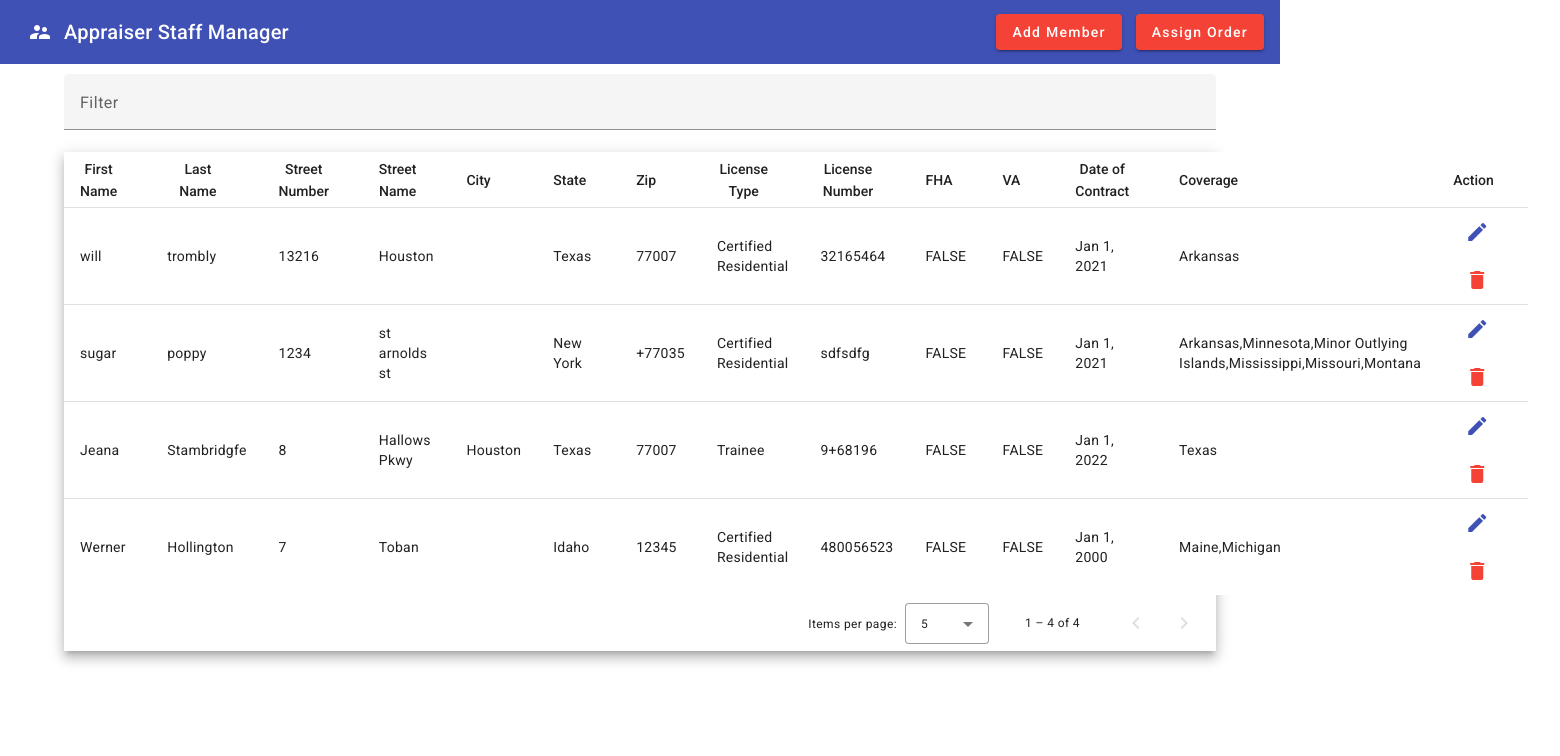
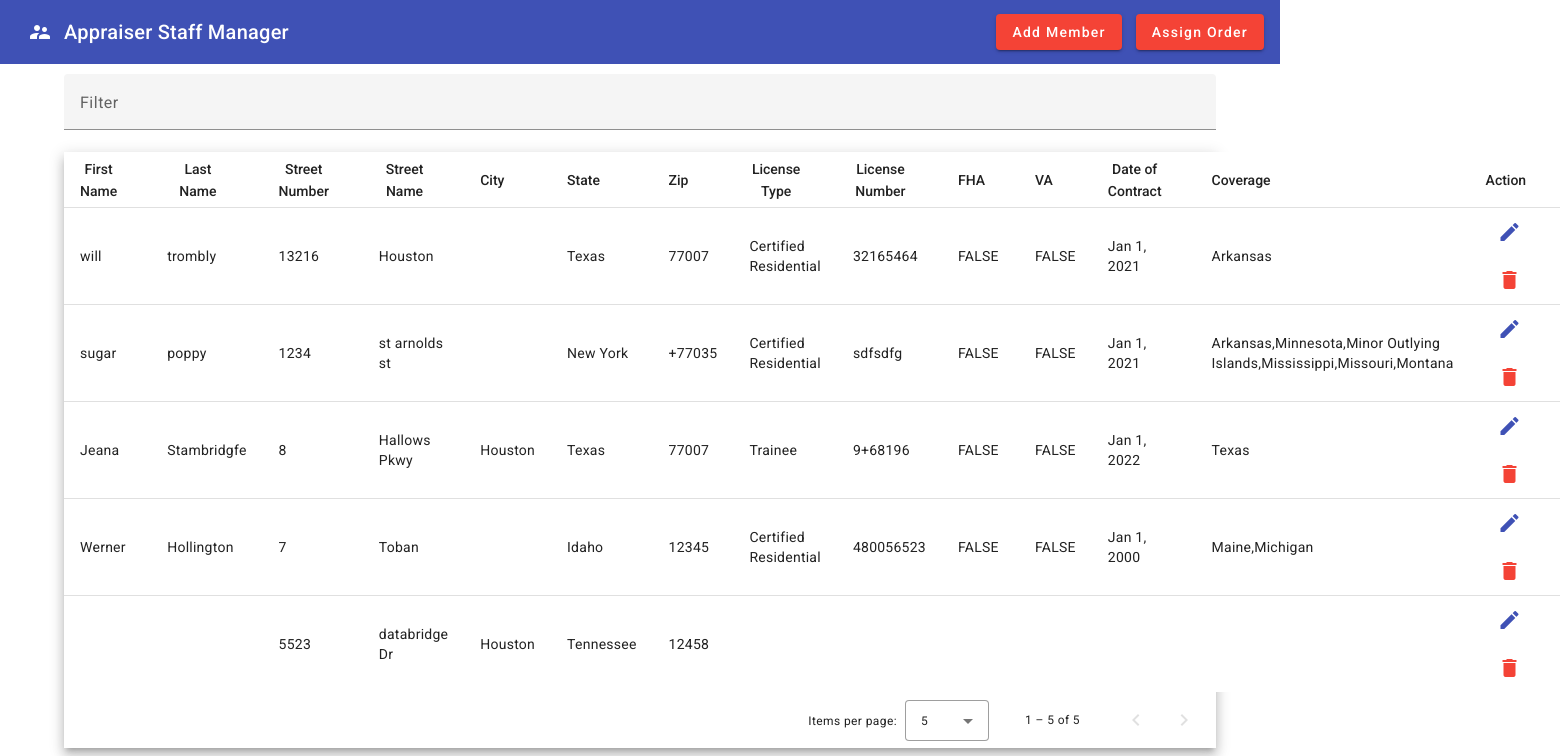
Before and after one commit to wtrombly/AppraisersStaffManagementCrud, an Angular app: page / in a window 1280 px wide. Shown: the top 756 px of the page, 1560 px wide, since content can reach past the window. Built offline with nearby package versions, Linux system fonts and the light colour scheme; data requests are answered from the project's data file.

Commit message:
creating REST API

```diff
--- a/db.json
+++ b/db.json
@@ -91,6 +91,23 @@
         "Michigan"
       ],
       "id": 5
+    },
+    {
+      "orderNumber": "1",
+      "streetNumber": "5523",
+      "streetName": "databridge Dr",
+      "city": "Houston",
+      "state": {
+        "id": 32,
+        "name": "Tennessee",
+        "abbreviation": "TN"
+      },
+      "zipCode": "12458",
+      "clientName": "Anoba LLC",
+      "orderFee": "1000",
+      "dueDate": "2020-02-09T06:00:00.000Z",
+      "notes": "Good to go!",
+      "id": 6
     }
   ],
   "comments": [
--- a/src/app/add-member-dialogue/add-member-dialogue.component.html
+++ b/src/app/add-member-dialogue/add-member-dialogue.component.html
@@ -85,7 +85,7 @@
       <mat-form-field appearance="outline">
         <mat-label>Date placed on panel</mat-label>
         <input
-          formControlName="dataOfPlacement"
+          formControlName="dateOfPlacement"
           matInput
           [matDatepicker]="picker"
         />
--- a/src/app/add-member-dialogue/add-member-dialogue.component.ts
+++ b/src/app/add-member-dialogue/add-member-dialogue.component.ts
@@ -94,7 +94,7 @@ export class AddMemberDialogueComponent implements OnInit {
       licenseNumber: ['', Validators.required],
       FHA: ['', Validators.required],
       VA: ['', Validators.required],
-      dataOfPlacement: ['', Validators.required],
+      dateOfPlacement: ['', Validators.required],
       activeOrders: ['', Validators.required],
       stateCoverage: ['', Validators.required],
     });
--- a/src/app/assign-order/assign-order.component.html
+++ b/src/app/assign-order/assign-order.component.html
@@ -67,7 +67,7 @@
 </form>
 
 <div mat-dialog-actions [align]="'end'">
-  <button mat-raised-button color="warn" mat-dialog-close="">Close</button>
+  <button mat-raised-button color="warn" mat-dialog-close="">Cancel</button>
   <button
     style="margin-left: 8px"
     mat-raised-button
--- a/src/app/assign-order/assign-order.component.ts
+++ b/src/app/assign-order/assign-order.component.ts
@@ -13,7 +13,7 @@ import { MatDialogRef, MAT_DIALOG_DATA } from '@angular/material/dialog';
 })
 export class AssignOrderComponent {
   orderForm!: FormGroup;
-  actionBtn: string = 'Save';
+  actionBtn: string = 'Assign Order';
   public states = States;
   statesFormControl = new FormControl('');
 
```
Also changed, not shown: src/app/staff-appraiser-server/index.js (added, +25 -0 lines), src/app/staff-appraiser-server/package.json (added, +16 -0 lines), 2 other files (tests, documents, lock files or other folders).
